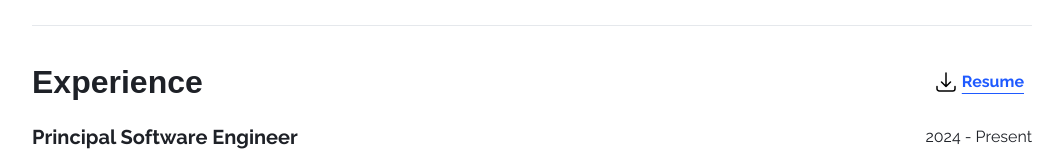
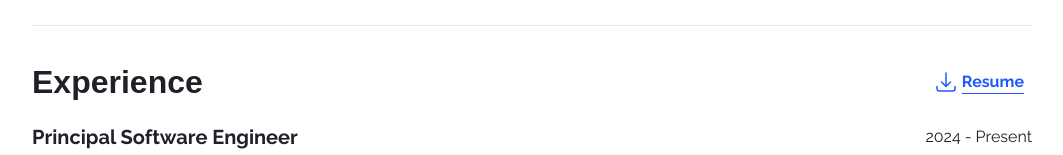
Before and after one commit to carlson-erik/erikcarlson.dev, a Next.js app: page /experience in a window 1280 px wide. Shown: the part 143-298 px from the top of the page, without its empty margins (108-1171 px from the left). Built offline with nearby package versions, Linux system fonts and the light colour scheme.

Commit message:
Adds the following changes:   - Resume download icon color   - Scroll To Top icon color

```diff
--- a/src/components/layout/footer/scroll-to-top.tsx
+++ b/src/components/layout/footer/scroll-to-top.tsx
@@ -1,7 +1,10 @@
+import { useState, useEffect, useContext } from "react";
+import styled from "styled-components";
+/* ------------------ Icons ------------------ */
 import DoubleUp from "@/images/icons/double-up";
-import { useState, useEffect } from "react";
-import styled from "styled-components";
-
+/* ------------------ Theme ------------------ */
+import { ThemeContext } from "@/theme/context";
+/* ------------------ Styled Components ------------------ */
 const IconWrapper = styled.div<{ $isScrolled: boolean }>`
   display: none;
   border-radius: 4px;
@@ -26,7 +29,7 @@ const IconWrapper = styled.div<{ $isScrolled: boolean }>`
 
 const ScrollToTop = () => {
   const [isScrolled, setIsScrolled] = useState(false);
-
+  const { theme } = useContext(ThemeContext);
   useEffect(() => {
     function handleScroll() {
       // Show element after ANY scroll, or set a threshold like > 20px
@@ -43,7 +46,7 @@ const ScrollToTop = () => {
   };
   return (
     <IconWrapper onClick={handleScrollToTop} $isScrolled={isScrolled}>
-      <DoubleUp />
+      <DoubleUp color={theme.colors.text} />
     </IconWrapper>
   );
 };
--- a/src/pages/experience/index.tsx
+++ b/src/pages/experience/index.tsx
@@ -1,3 +1,4 @@
+import { useContext } from "react";
 import Head from "next/head";
 import styled from "styled-components";
 /* ------------------ Components ------------------ */
@@ -8,6 +9,7 @@ import { Heading, IconLink, IconLinkText } from "@/components/styled";
 import Download from "@/images/icons/download";
 /* ------------------ Metadata ------------------ */
 import { getPageMetadata } from "@/lib/metadata";
+import { ThemeContext } from "@/theme/context";
 
 const Container = styled.div`
   width: 100%;
@@ -76,6 +78,7 @@ const StyledIcon = styled.svg`
 `;
 
 function Experience() {
+  const { theme } = useContext(ThemeContext);
   return (
     <>
       <Container>
@@ -88,7 +91,7 @@ function Experience() {
             rel="noopener noreferrer"
             title="Download Resume"
           >
-            <Download />
+            <Download color={theme.colors.link.text} />
             <IconLinkText>Resume</IconLinkText>
           </IconLink>
         </ExperienceHeader>
```
